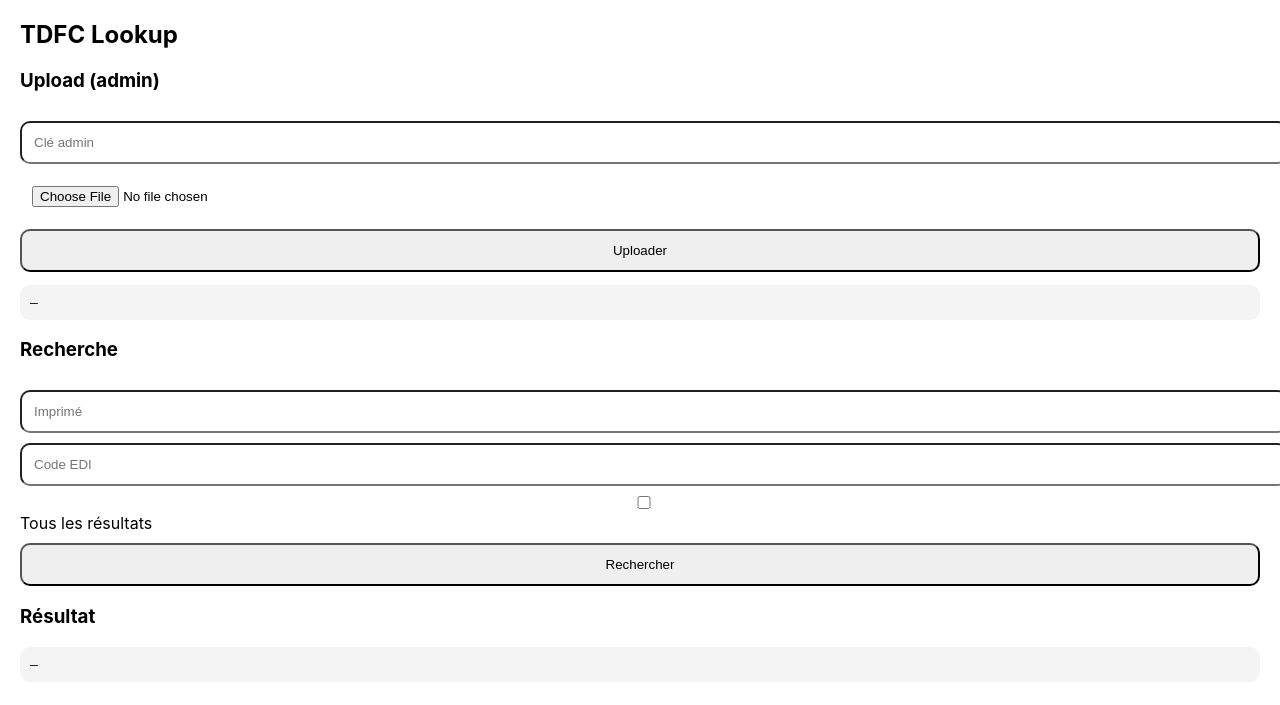
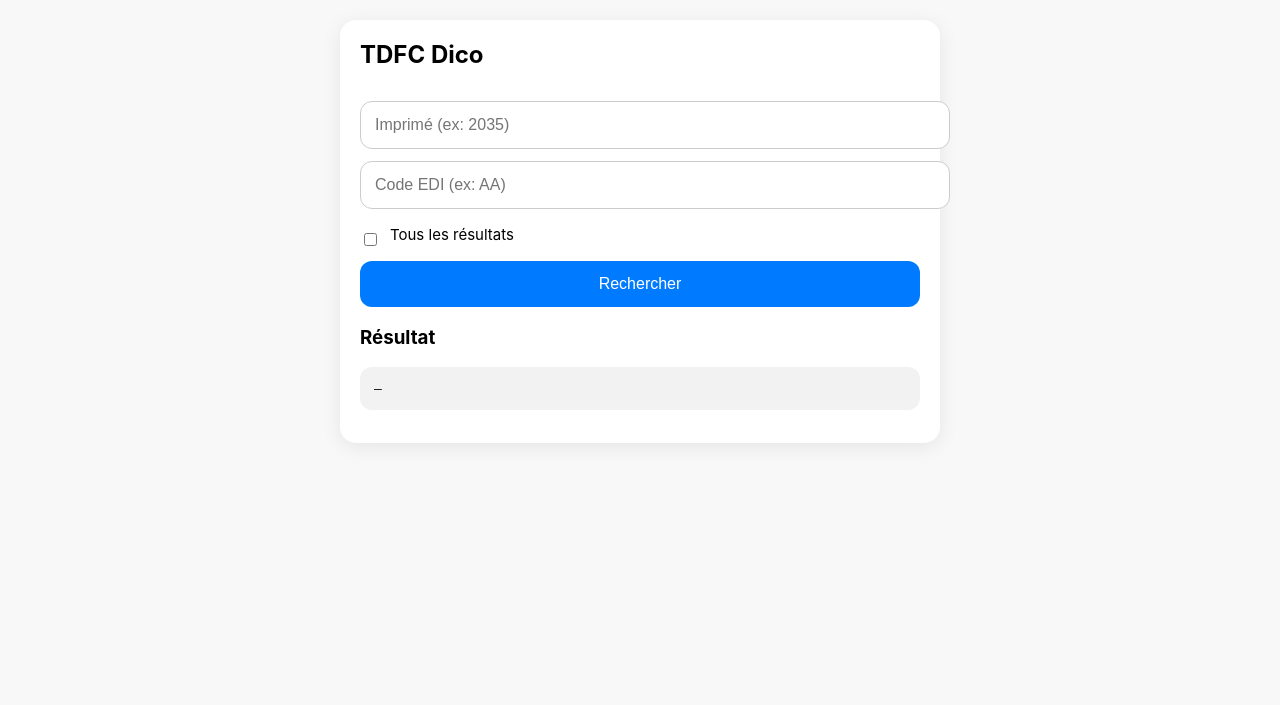
Before and after one commit to trendysoft451/tdfc-web, a FastAPI app: page / in a window 1280 px wide. Shown: the top 705 px of the page. Run offline with FastAPI, Linux system fonts and the light colour scheme.

Commit message:
Update index.html

```diff
--- a/templates/index.html
+++ b/templates/index.html
@@ -1,54 +1,132 @@
 <!doctype html>
-<html>
+<html lang="fr">
 <head>
-<meta charset="utf-8">
-<meta name="viewport" content="width=device-width,initial-scale=1">
-<title>TDFC Lookup</title>
+  <meta charset="utf-8" />
+  <meta name="viewport" content="width=device-width, initial-scale=1, viewport-fit=cover" />
+
+  <title>TDFC Dico</title>
+
+  <!-- Apple PWA Support -->
+  <meta name="apple-mobile-web-app-capable" content="yes">
+  <meta name="apple-mobile-web-app-status-bar-style" content="default">
+  <meta name="apple-mobile-web-app-title" content="TDFC Dico">
+  <link rel="apple-touch-icon" href="/static/icon.png">
+
+  <!-- Favicon (optionnel) -->
+  <link rel="icon" type="image/png" href="/static/icon.png">
+
   <style>
-body { font-family: -apple-system, system-ui; margin: 20px; }
-input, button { width:100%; padding:12px; margin-top:10px; border-radius:10px; }
-button { cursor:pointer; }
-pre { background:#f4f4f4; padding:10px; border-radius:10px; }
+    body {
+      font-family: -apple-system, system-ui, sans-serif;
+      margin: 20px;
+      background: #f8f8f8;
+    }
+
+    .card {
+      max-width: 560px;
+      margin: 0 auto;
+      padding: 20px;
+      background: white;
+      border-radius: 16px;
+      box-shadow: 0 4px 20px rgba(0,0,0,0.08);
+    }
+
+    h2 {
+      margin-top: 0;
+    }
+
+    input, button {
+      width: 100%;
+      padding: 14px;
+      margin-top: 12px;
+      font-size: 16px;
+      border-radius: 12px;
+      border: 1px solid #ccc;
+    }
+
+    button {
+      background: #007aff;
+      color: white;
+      border: none;
+      cursor: pointer;
+    }
+
+    button:active {
+      opacity: 0.85;
+    }
+
+    label {
+      display: flex;
+      align-items: center;
+      gap: 10px;
+      margin-top: 12px;
+      font-size: 15px;
+    }
+
+    pre {
+      white-space: pre-wrap;
+      word-wrap: break-word;
+      background: #f2f2f2;
+      padding: 14px;
+      border-radius: 12px;
+      margin-top: 14px;
+    }
   </style>
 </head>
+
 <body>
-<h2>TDFC Lookup</h2>
+  <div class="card">
+    <h2>TDFC Dico</h2>
 
-<h3>Upload (admin)</h3>
-<input id="key" placeholder="Clé admin">
-<input type="file" id="file" accept=".xlsx">
-<button onclick="upload()">Uploader</button>
-<pre id="uploadOut">—</pre>
+    <input id="imprime" placeholder="Imprimé (ex: 2035)" />
+    <input id="codeedi" placeholder="Code EDI (ex: AA)" />
 
-<h3>Recherche</h3>
-<input id="imprime" placeholder="Imprimé">
-<input id="codeedi" placeholder="Code EDI">
-<label><input type="checkbox" id="all"> Tous les résultats</label>
+    <label>
+      <input id="all" type="checkbox" style="width:auto;">
+      Tous les résultats
+    </label>
+
     <button onclick="lookup()">Rechercher</button>
 
     <h3>Résultat</h3>
     <pre id="out">—</pre>
+  </div>
 
   <script>
-async function upload(){
-  const f = document.getElementById("file").files[0];
-  const key = document.getElementById("key").value;
-  const fd = new FormData();
-  fd.append("file", f);
-  const res = await fetch("/upload?key="+encodeURIComponent(key), {method:"POST", body:fd});
-  const data = await res.json();
-  document.getElementById("uploadOut").textContent = data.message || data.detail;
+    async function lookup() {
+      const imprime = document.getElementById("imprime").value.trim();
+      const codeedi = document.getElementById("codeedi").value.trim();
+      const all = document.getElementById("all").checked;
+
+      if (!imprime || !codeedi) {
+        document.getElementById("out").textContent = "Veuillez renseigner les deux champs.";
+        return;
       }
 
-async function lookup(){
-  const imprime = document.getElementById("imprime").value;
-  const codeedi = document.getElementById("codeedi").value;
-  const all = document.getElementById("all").checked;
-  const qs = new URLSearchParams({imprime, codeedi, all});
-  const res = await fetch("/lookup?"+qs.toString());
+      const qs = new URLSearchParams({
+        imprime,
+        codeedi,
+        all: String(all)
+      });
+
+      const res = await fetch("/lookup?" + qs.toString());
       const data = await res.json();
-  if(!data.found){ document.getElementById("out").textContent="Non trouvé"; return; }
-  document.getElementById("out").textContent = data.libelle || (data.libelles||[]).join("\n");
+
+      const out = document.getElementById("out");
+
+      if (!res.ok) {
+        out.textContent = data.detail || "Erreur serveur";
+        return;
+      }
+
+      if (!data.found) {
+        out.textContent = "Non trouvé";
+        return;
+      }
+
+      out.textContent = data.libelle
+        ? data.libelle
+        : (data.libelles || []).join("\\n");
     }
   </script>
 </body>
```
Lines whose indentation alone changed are shown as unchanged.
